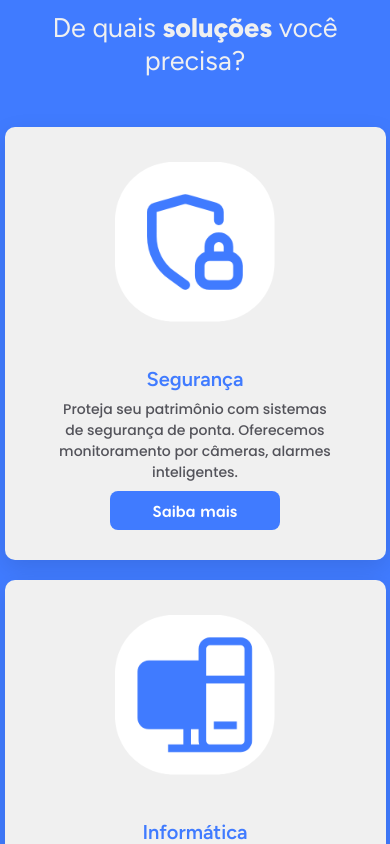
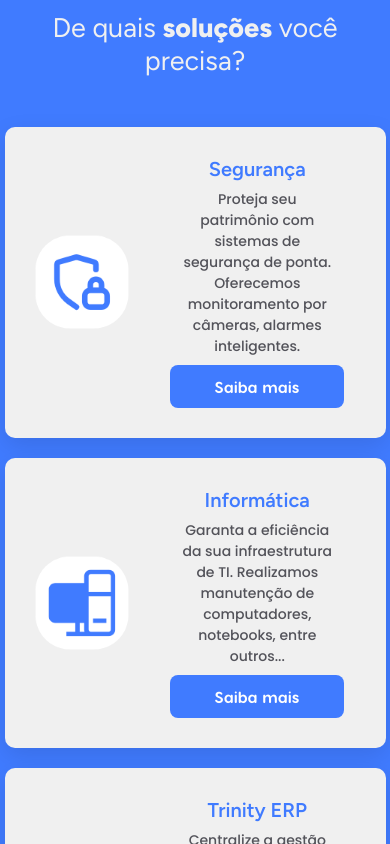
Before and after one commit to Odnanzd/trinity-web-page, a React (Vite) app: page / in a window 390 px wide. Shown: the part 1360-2204 px from the top of the page. Built offline with nearby package versions, Linux system fonts and the light colour scheme; a web font is replaced by a local one.

Commit message:
Producao 3.3.1

```diff
--- a/src/components/SobreNos/index.jsx
+++ b/src/components/SobreNos/index.jsx
@@ -1,5 +1,4 @@
 import './SobreNos.css'
-import { React} from 'react';
 import EngrenaIcon from '../../assets/iconengrenage.svg';
 import FoguteIcon from '../../assets/iconfoguete.svg'
 
@@ -46,10 +45,7 @@ const SobreNos = () => {
                         <img src={FoguteIcon} className="img-foguete" />
                     </div>
                 </div>
-
             </div>
-
     )
 }
-
 export default SobreNos
--- a/src/components/Solucoes/Solucoes.css
+++ b/src/components/Solucoes/Solucoes.css
@@ -124,11 +124,7 @@
     transform: translateY(50px);
 }
 
-/* .reveal {
-    opacity: 1;
-    transform: translateY(0px);
-    transition: opacity 0.6s ease, transform 0.6s ease;
-} */
+
 
 @media (max-width: 1120px) {
 
@@ -193,19 +189,23 @@
     .solucao-box:hover {
         transform: none;
     }
+
     .solucao-box .img-box {
-        position: static;
-        transform: scale(0.85);
-        flex-shrink: 0;
+        position: relative;
+        top: inherit;
+        transform: scale(0.75);
     }
 
     .solucao-box:hover .img-box {
-        transform: scale(0.85);
+        transform: none;
     }
 
     .solucao-box .img-box img {
         width: 100%;
+        height: 100%;
+        object-fit: inherit;
     }
+
     .solucao-box .content {
 
         gap: 8px;
@@ -232,28 +232,10 @@
 
 
 @media (max-width: 512px) {
+
     .text-solucao {
         font-size: 27px;
-        padding: 30px;
-    }
-
-    .solucao-box {
-        flex-direction: column;
-        text-align: center;
-    }
-
-    .solucao-box .content {
-        text-align: center;
-        align-items: center;
-    }
-
-    .solucao-box .img-box {
-        transform: scale(0.8);
-        margin-bottom: 10px;
-    }
-
-    .solucao-box:hover .img-box {
-        transform: scale(0.8);
+        padding: 30px 0px 30px 0px;
     }
 
     .title-item {
@@ -266,6 +248,7 @@
 
     .read-more {
         width: 150px;
-        padding: 10px;
     }
+
+
 }
--- a/src/index.css
+++ b/src/index.css
@@ -1,10 +1,10 @@
-body{
+body {
   margin: 0;
   padding: 0;
   min-height: 100vh;
   background-color: #f0f0f0;
 }
 
-html{
+html {
   scroll-behavior: smooth;
 }
```
Also changed, not shown: src/components/Hooks/CardReveal/cardReveal.css (deleted, +0 -12 lines), src/components/Hooks/CardReveal/cardReveal.jsx (deleted, +0 -22 lines), src/components/Hooks/useScrollReveal.jsx (+35 -35 lines). Lines whose indentation alone changed are shown as unchanged.
